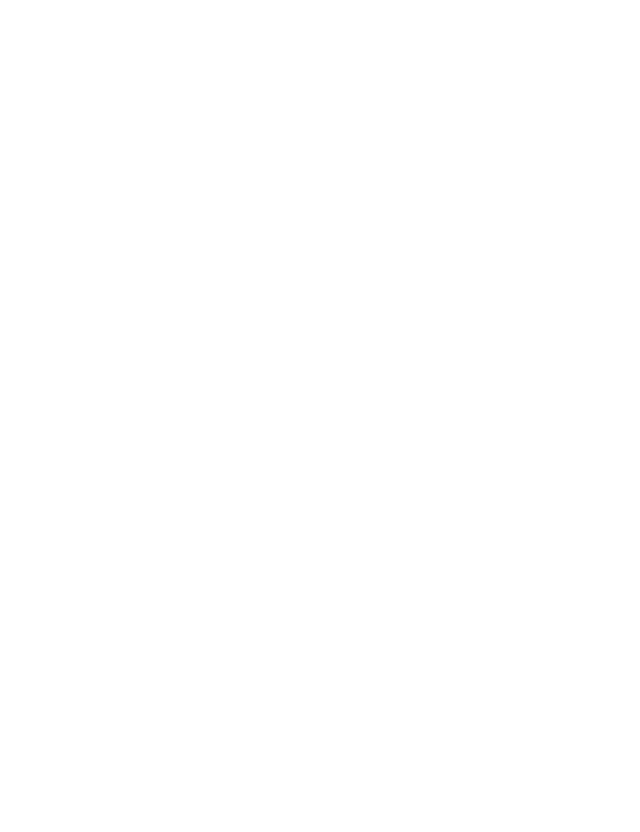
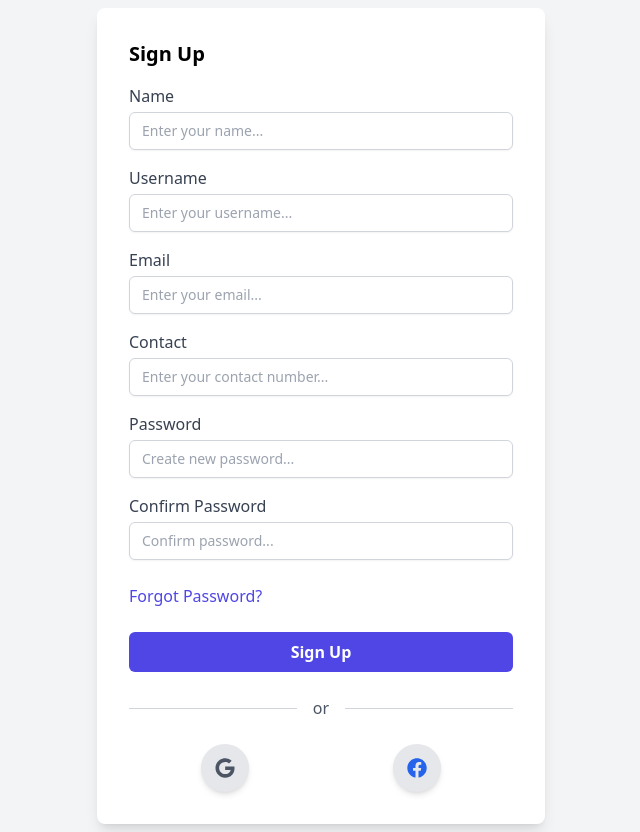
Before and after one commit to Shahab-Uddin-Ghori/PhoneBazaar, a React (Vite) app: page / in a window 1280 px wide. Shown: the whole page, without its empty margins (319-959 px from the left). Before the commit the page ends 800 px from the top, so only its background shows below. Built offline with nearby package versions, Linux system fonts and the light colour scheme.

Commit message:
basic structure and singup page added

```diff
--- a/package.json
+++ b/package.json
@@ -11,7 +11,8 @@
   },
   "dependencies": {
     "react": "^18.3.1",
-    "react-dom": "^18.3.1"
+    "react-dom": "^18.3.1",
+    "react-icons": "^5.3.0"
   },
   "devDependencies": {
     "@eslint/js": "^9.9.0",
--- a/src/App.css
+++ b/src/App.css
@@ -0,0 +1,4 @@
+body {
+  font-family: -apple-system, BlinkMacSystemFont, Segoe UI, Roboto, Oxygen,
+    Ubuntu, Cantarell, Fira Sans, Droid Sans, Helvetica Neue, sans-serif;
+}
--- a/src/App.jsx
+++ b/src/App.jsx
@@ -1,7 +1,12 @@
 import React from "react";
+import UserSignup from "./authentication/admin/adminSingup";
 
 function App() {
-  return <div></div>;
+  return (
+    <div>
+      <UserSignup />
+    </div>
+  );
 }
 
 export default App;
--- a/src/authentication/admin/adminSingup.jsx
+++ b/src/authentication/admin/adminSingup.jsx
@@ -0,0 +1,162 @@
+import React, { useState } from "react";
+import { FaGoogle, FaFacebook } from "react-icons/fa"; // Icons for Google and Facebook
+
+const UserSignup = () => {
+  const [name, setName] = useState("");
+  const [username, setUsername] = useState("");
+  const [email, setEmail] = useState("");
+  const [contact, setContact] = useState("");
+  const [password, setPassword] = useState("");
+  const [confirmPassword, setConfirmPassword] = useState("");
+
+  const handleSubmit = (e) => {
+    e.preventDefault();
+    // Handle signup logic here
+  };
+
+  return (
+    <div className="flex justify-center items-center min-h-screen bg-gray-100 p-2">
+      <div className="w-full max-w-md bg-white p-8 rounded-lg shadow-lg">
+        <h2 className="text-xl font-bold mb-4">Sign Up</h2>
+
+        {/* form submit */}
+        <form onSubmit={handleSubmit}>
+          {/* name */}
+          <div className="mb-4">
+            <label htmlFor="name" className="block text-gray-700">
+              Name
+            </label>
+            <input
+              type="text"
+              id="name"
+              value={name}
+              onChange={(e) => setName(e.target.value)}
+              className="mt-1 block w-full px-3 py-2 border border-gray-300 rounded-md shadow-sm focus:outline-none focus:ring-indigo-500 focus:border-indigo-500 sm:text-sm"
+              required
+              placeholder="Enter your name..."
+            />
+          </div>
+
+          {/* username */}
+          <div className="mb-4">
+            <label htmlFor="username" className="block text-gray-700">
+              Username
+            </label>
+            <input
+              type="text"
+              id="username"
+              value={username}
+              onChange={(e) => setUsername(e.target.value)}
+              className="mt-1 block w-full px-3 py-2 border border-gray-300 rounded-md shadow-sm focus:outline-none focus:ring-indigo-500 focus:border-indigo-500 sm:text-sm"
+              required
+              placeholder="Enter your username..."
+            />
+          </div>
+
+          {/* email */}
+          <div className="mb-4">
+            <label htmlFor="email" className="block text-gray-700">
+              Email
+            </label>
+            <input
+              type="email"
+              id="email"
+              value={email}
+              onChange={(e) => setEmail(e.target.value)}
+              className="mt-1 block w-full px-3 py-2 border border-gray-300 rounded-md shadow-sm focus:outline-none focus:ring-indigo-500 focus:border-indigo-500 sm:text-sm"
+              required
+              placeholder="Enter your email..."
+            />
+          </div>
+
+          {/* Contact number... */}
+          <div className="mb-4">
+            <label htmlFor="contact" className="block text-gray-700">
+              Contact
+            </label>
+            <input
+              type="text"
+              id="contact"
+              value={contact}
+              onChange={(e) => {
+                const regex = /^[0-9]*$/; // Only allow numbers
+                if (regex.test(e.target.value)) {
+                  setContact(e.target.value);
+                }
+              }}
+              className="mt-1 block w-full px-3 py-2 border border-gray-300 rounded-md shadow-sm focus:outline-none focus:ring-indigo-500 focus:border-indigo-500 sm:text-sm"
+              required
+              placeholder="Enter your contact number..."
+              maxLength="11" // Optional: Limit the number of digits (adjust as needed)
+            />
+          </div>
+
+          {/* Password */}
+          <div className="mb-4">
+            <label htmlFor="password" className="block text-gray-700">
+              Password
+            </label>
+            <input
+              type="password"
+              id="password"
+              value={password}
+              onChange={(e) => setPassword(e.target.value)}
+              className="mt-1 block w-full px-3 py-2 border border-gray-300 rounded-md shadow-sm focus:outline-none focus:ring-indigo-500 focus:border-indigo-500 sm:text-sm"
+              required
+              placeholder="Create new password..."
+            />
+          </div>
+
+          {/* confirm password */}
+          <div className="mb-6">
+            <label htmlFor="confirm-password" className="block text-gray-700">
+              Confirm Password
+            </label>
+            <input
+              type="password"
+              id="confirm-password"
+              value={confirmPassword}
+              onChange={(e) => setConfirmPassword(e.target.value)}
+              className="mt-1 block w-full px-3 py-2 border border-gray-300 rounded-md shadow-sm focus:outline-none focus:ring-indigo-500 focus:border-indigo-500 sm:text-sm"
+              required
+              placeholder="Confirm password..."
+            />
+          </div>
+          {/* forgot password */}
+          <div className="mb-6">
+            <a href="#" className="text-indigo-600 hover:text-indigo-700">
+              Forgot Password?
+            </a>
+          </div>
+
+          {/* sumbit button */}
+          <button
+            type="submit"
+            className="w-full py-2 px-4 bg-indigo-600 text-white font-bold rounded-md hover:bg-indigo-700 focus:outline-none focus:ring-2 focus:ring-indigo-500"
+          >
+            Sign Up
+          </button>
+
+          {/* hr */}
+          <div className="flex items-center justify-between mt-6">
+            <div className="w-full border-t border-gray-300"></div>
+            <span className="mx-4 text-gray-600">or</span>
+            <div className="w-full border-t border-gray-300"></div>
+          </div>
+
+          {/* login with Google and fb */}
+          <div className="flex justify-around mt-6">
+            <button className="flex items-center justify-center w-12 h-12 bg-gray-200 rounded-full shadow-md hover:bg-gray-300">
+              <FaGoogle className="text-gray-600 text-xl" />
+            </button>
+            <button className="flex items-center justify-center w-12 h-12 bg-gray-200 rounded-full shadow-md hover:bg-gray-300">
+              <FaFacebook className="text-blue-600 text-xl" />
+            </button>
+          </div>
+        </form>
+      </div>
+    </div>
+  );
+};
+
+export default UserSignup;
--- a/tailwind.config.js
+++ b/tailwind.config.js
@@ -2,7 +2,23 @@
 export default {
   content: ["./index.html", "./src/**/*.{js,ts,jsx,tsx}"],
   theme: {
-    extend: {},
+    extend: {
+      fontFamily: {
+        apple: [
+          "-apple-system",
+          "BlinkMacSystemFont",
+          "Segoe UI",
+          "Roboto",
+          "Oxygen",
+          "Ubuntu",
+          "Cantarell",
+          "Fira Sans",
+          "Droid Sans",
+          "Helvetica Neue",
+          "sans-serif",
+        ],
+      },
+    },
   },
   plugins: [],
 };
```
Also changed, not shown: 1 other file (tests, documents, lock files or other folders).
